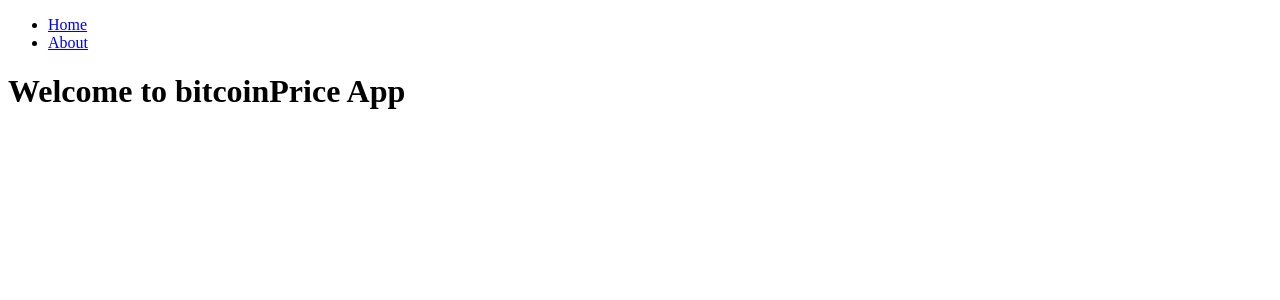
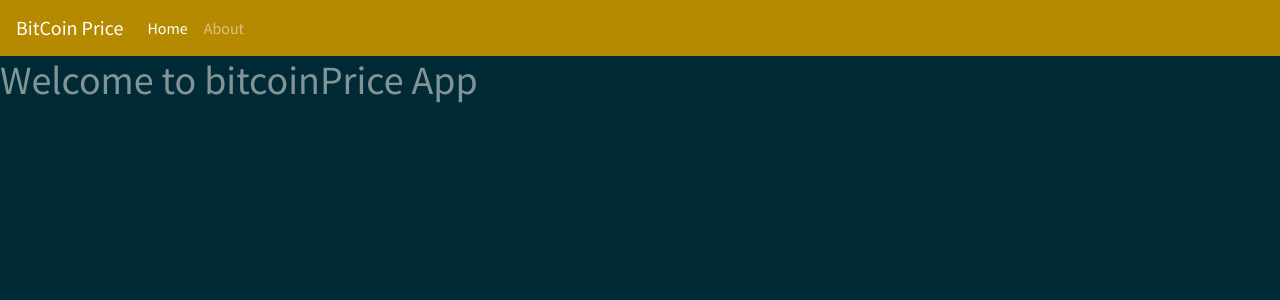
Before and after one commit to larbibaraka/bitcoin_price, a Next.js app: page / in a window 1280 px wide. Shown: the top 300 px of the page. Built offline with nearby package versions, Linux system fonts and the light colour scheme.

Commit message:
bring bootstrap to the game :D

```diff
--- a/components/Layout.js
+++ b/components/Layout.js
@@ -1,7 +1,13 @@
 import Navbar from "./Navbar";
-
+import Head from 'next/head';
 const Layout = (props) => (
    <div>
+      <Head>
+         <title>BitCoin Price</title>
+         <link rel="stylesheet"
+            href="https://bootswatch.com/4/solar/bootstrap.min.css"
+         />
+      </Head>
       <Navbar/>
       {props.children}
    </div>
--- a/components/Navbar.js
+++ b/components/Navbar.js
@@ -1,11 +1,27 @@
 import Link from 'next/link';
 const Navbar = () => (
    <div>
-      <ul>
-            <li><Link href="/"><a>Home</a></Link></li>
-            <li><Link href="/about"><a>About</a></Link></li>
-      </ul>
+     <nav className="navbar navbar-expand-lg navbar-dark bg-primary">
+         <a className="navbar-brand" href="#">BitCoin Price</a>
+         <button className="navbar-toggler" type="button" data-toggle="collapse" data-target="#navbarColor01" aria-controls="navbarColor01" aria-expanded="false" aria-label="Toggle navigation">
+            <span className="navbar-toggler-icon"></span>
+         </button>
+
+         <div className="collapse navbar-collapse" id="navbarColor01">
+            <ul className="navbar-nav mr-auto">
+               <li className="nav-item active">
+                  <Link href="/"><a className="nav-link">Home <span className="sr-only">(current)</span></a></Link>
+               </li>
+               <li className="nav-item">
+                  <Link href="/about"><a className="nav-link" >About</a></Link>
+               </li>
+            </ul>
+          </div>
+         </nav>
    </div>
+
+
+
 )
 
 export default Navbar;
```
